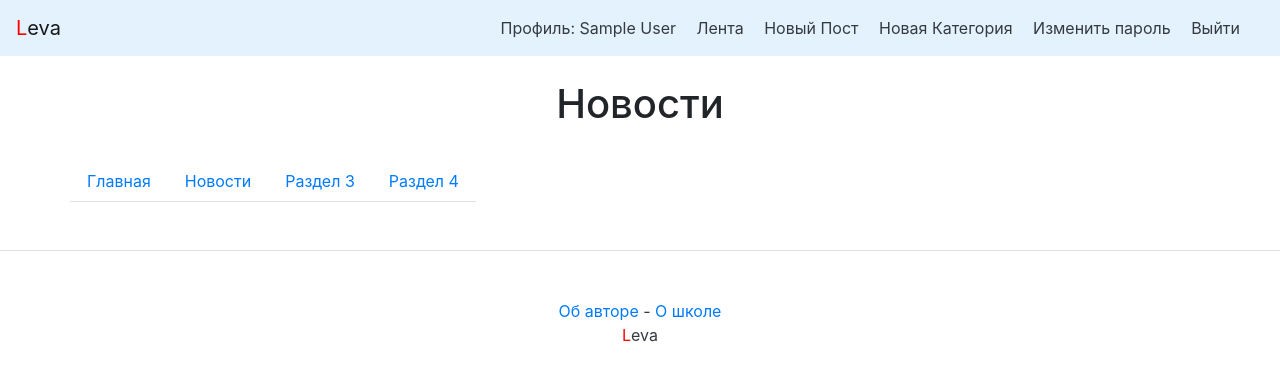
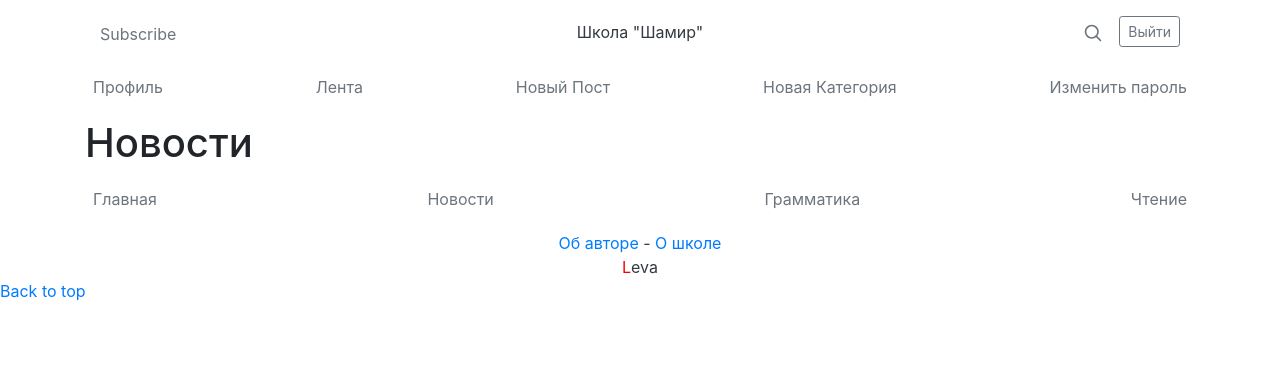
Before and after one commit to Mariownyou/school_project, a Django app: page /news/ in a window 1280 px wide. Shown: the top 381 px of the page. Run offline with Django 3.2, Linux system fonts and the light colour scheme; the visitor is signed in with stand-in values (Sample User, id 1); data that the repository does not hold is empty; some libraries are stand-ins or nearby versions.

Commit message:
новый стиль главной

```diff
--- a/posts/views.py
+++ b/posts/views.py
@@ -8,6 +8,8 @@ from .models import Follow, Group, Post, User, Category
 
 def index(request):
     post_list = Post.objects.select_related('author')
+    latest_exam = Post.objects.filter(category__slug="exam").first()
+    latest_reading = Post.objects.filter(category__slug="homework").first()
     paginator = Paginator(post_list, 10)
 
     page_number = request.GET.get('page')
@@ -15,7 +17,9 @@ def index(request):
 
     context = {
         'page': page,
-        'paginator': paginator
+        'paginator': paginator,
+        "latest_e": latest_exam,
+        "latest_r": latest_reading
     }
     return render(request, 'index.html', context)
 
--- a/templates/base.html
+++ b/templates/base.html
@@ -7,16 +7,16 @@
         <!-- Загрузка статики -->
         {% load static %}
         <link rel='stylesheet' href='{% static 'bootstrap/dist/css/bootstrap.min.css' %}'>
+        <link href="https://fonts.googleapis.com/css?family=Playfair+Display:700,900" rel="stylesheet">
+        <link rel="stylesheet" href="{% static 'css/blog.css' %}" >
         <script src='{% static 'jquery/dist/jquery.min.js' %}'></script>
         <script src='{% static 'bootstrap/dist/js/bootstrap.min.js' %}'></script>
     </head>
     <body>
-        {% include 'includes/nav.html' %}
         <main>
             <div class='container'>
-                <div class='d-flex justify-content-center my-4'>
-                    {% block text %}{% endblock %}
-                </div>
+                {% include 'includes/nav.html' %}
+                {% block text %}{% endblock %}
                 {% block content %}
                 <!-- Содержимое страницы -->
                 {% endblock content %}
--- a/templates/includes/footer.html
+++ b/templates/includes/footer.html
@@ -1,4 +1,5 @@
-<footer class="pt-4 my-md-5 pt-md-5 border-top">
+<footer class="blog-footer">
     <p class="m-0 text-dark text-center "><a href="{% url 'about' %}">Об авторе</a> - <a href="{% url 'terms' %}">О школе</a></p>
     <p class="m-0 text-dark text-center "><span style="color:red">L</span>eva</p>
+    <p><a href="#">Back to top</a></p>
 </footer>
--- a/templates/includes/menu.html
+++ b/templates/includes/menu.html
@@ -1,18 +1,8 @@
-{% if user.is_authenticated %}
-<div class="row">
-    <ul class="nav nav-tabs">
-        <li class="nav-item">
-            <a class="nav-link {% if index %}active{% endif %}" href="{% url 'index' %}">Главная</a>
-        </li>
-        <li class="nav-item">
-            <a class="nav-link {% if follow %}active{% endif %}" href="{% url 'news' %}">Новости</a>
-        </li>
-        <li class="nav-item">
-            <a class="nav-link {% if index %}active{% endif %}" href="{% url 'group' 'g1' %}">Раздел 3</a>
-        </li>
-        <li class="nav-item">
-            <a class="nav-link {% if index %}active{% endif %}" href="{% url 'group' 'g2' %}">Раздел 4</a>
-        </li>
-    </ul>
+<div class="nav-scroller py-1 mb-2">
+    <nav class="nav d-flex justify-content-between">
+      <a class="p-2 text-muted" href='{% url 'index' %}'>Главная</a>
+      <a class="p-2 text-muted" href='{% url 'news' %}'>Новости</a>
+      <a class="p-2 text-muted" href='{% url 'group' "g1" %}'>Грамматика</a>
+      <a class="p-2 text-muted" href='{% url 'group' "g2" %}'>Чтение</a>
+    </nav>
 </div>
-{% endif %}
--- a/templates/includes/nav.html
+++ b/templates/includes/nav.html
@@ -1,16 +1,37 @@
-<nav class='navbar navbar-light' style='background-color: #e3f2fd;'>
-    <a class='navbar-brand' href='{% url "index" %}'><span style='color:red'>L</span>eva</a>
-    <nav class='my-2 my-md-0 mr-md-3'>
-        {% if user.is_authenticated %}
-        <a class='p-2 text-dark' href='{% url 'profile' user.username %}'>Профиль: {{ user.get_full_name }}</a>
-        <a class='p-2 text-dark' href='{% url 'follow_index' %}'>Лента</a>
-        <a class='p-2 text-dark' href='{% url 'new' %}'>Новый Пост</a>
-        <a class='p-2 text-dark' href='{% url 'new_category' %}'>Новая Категория</a>
-        <a class='p-2 text-dark' href='{% url 'password_change' %}'>Изменить пароль</a>
-        <a class='p-2 text-dark' href='{% url 'logout' %}'>Выйти</a>
-        {% else %}
-        <a class='p-2 text-dark' href='{% url 'login' %}'>Войти</a> |
-        <a class='p-2 text-dark' href='{% url 'signup' %}'>Регистрация</a>
-        {% endif %}
+<div class="container">
+    <header class="blog-header py-3">
+      <div class="row flex-nowrap justify-content-between align-items-center">
+        <div class="col-4 pt-1">
+          <a class="text-muted" href="#">Subscribe</a>
+        </div>
+        <div class="col-4 text-center">
+          <a class="blog-header-logo text-dark" href="#">Школа "Шамир"</a>
+        </div>
+        <div class="col-4 d-flex justify-content-end align-items-center">
+          <a class="text-muted" href="#" aria-label="Search">
+            <svg xmlns="http://www.w3.org/2000/svg" width="20" height="20" fill="none" stroke="currentColor" stroke-linecap="round" stroke-linejoin="round" stroke-width="2" class="mx-3" role="img" viewBox="0 0 24 24" focusable="false"><title>Search</title><circle cx="10.5" cy="10.5" r="7.5"/><path d="M21 21l-5.2-5.2"/></svg>
+          </a>
+          {% if user.is_authenticated %}
+          <a class="btn btn-sm btn-outline-secondary" href='{% url 'logout' %}'>Выйти</a>
+          {% else %}
+          <a class="btn btn-sm btn-outline-secondary" href='{% url 'login' %}'>Учитель?</a>
+          {% endif %}
+        </div>
+      </div>
+    </header>
+</div>
+
+<div class="nav-scroller py-1 mb-2">
+    <nav class="nav d-flex justify-content-between">
+      {% if user.is_authenticated %}
+        <a class="p-2 text-muted" href='{% url 'profile' user.username %}'>Профиль</a>
+        <a class="p-2 text-muted" href='{% url 'follow_index' %}'>Лента</a>
+        <a class="p-2 text-muted" href='{% url 'new' %}'>Новый Пост</a>
+        <a class="p-2 text-muted" href='{% url 'new_category' %}'>Новая Категория</a>
+        <a class="p-2 text-muted" href='{% url 'password_change' %}'>Изменить пароль</a>
+      {% else %}
+      <a class="p-2 text-muted" href='{% url 'login' %}'>Войти</a> |
+      <a class="p-2 text-muted" href='{% url 'signup' %}'>Регистрация</a>
+      {% endif %}
     </nav>
-</nav>
+</div>
```
Also changed, not shown: templates/group.html (+6 -4 lines), templates/includes/aside.html (added, +24 -0 lines), templates/includes/latest_posts.html (added, +31 -0 lines), templates/index.html (+19 -1 lines), templates/includes/posts.html (line endings or trailing spaces).
